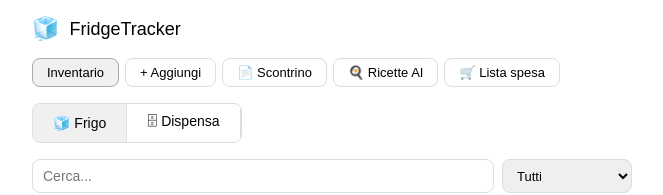
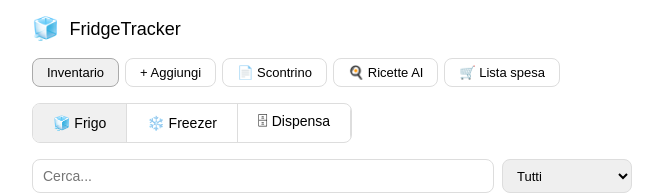
Before and after one commit to tluca84-cloud/fridgetracker, a React (Create React App) app: page / in a window 1280 px wide. Shown: the top 195 px of the page, without its empty margins (308-971 px from the left). Built offline with nearby package versions, Linux system fonts and the light colour scheme.

Commit message:
aggiunta sezione freezer

```diff
--- a/src/App.js
+++ b/src/App.js
@@ -4,6 +4,7 @@ const STORAGE_KEY = "fridgetracker_v1";
 
 const CATEGORIES = {
   frigo: ["Latticini","Carne & Pesce","Verdure","Frutta","Avanzi","Bevande","Altro"],
+  freezer: ["Carne & Pesce","Verdure","Pane & Pasta","Gelati","Piatti Pronti","Altro"],
   dispensa: ["Pasta & Riso","Conserve","Snack","Oli & Condimenti","Spezie","Bevande","Altro"]
 };
 
@@ -12,7 +13,7 @@ const CATEGORY_ICONS = {
   "Pasta & Riso":"🍝","Conserve":"🥫","Snack":"🍿","Oli & Condimenti":"🫙","Spezie":"🧂"
 };
 
-const defaultData = { frigo: [], dispensa: [] };
+const defaultData = { frigo: [], freezer: [], dispensa: [] };
 
 function loadData() {
   try {
@@ -335,11 +336,11 @@ export default function App() {
       {view === "inventory" && (
         <div>
           <div style={s.tabRow}>
-            {["frigo","dispensa"].map(t => (
-              <button key={t} style={s.tabBtn(tab===t)} onClick={() => { setTab(t); setFilterCat("Tutti"); }}>
-                {t === "frigo" ? "🧊 Frigo" : "🗄 Dispensa"}
-              </button>
-            ))}
+            {["frigo","freezer","dispensa"].map(t => (
+            <button key={t} style={s.tabBtn(tab===t)} onClick={() => { setTab(t); setFilterCat("Tutti"); }}>
+            {t === "frigo" ? "🧊 Frigo" : t === "freezer" ? "❄️ Freezer" : "🗄 Dispensa"}
+           </button>
+          ))}
           </div>
           <div style={{ display:"flex", gap:8, marginBottom:"1rem", flexWrap:"wrap" }}>
             <input value={search} onChange={e => setSearch(e.target.value)} placeholder="Cerca..." style={{ ...s.input, flex:1, minWidth:140 }} />
@@ -384,6 +385,7 @@ export default function App() {
               <label style={{ fontSize:13, color:"#666", display:"block", marginBottom:4 }}>Posizione</label>
               <select value={form.location} onChange={e => setForm(f => ({ ...f, location:e.target.value, category:CATEGORIES[e.target.value][0] }))} style={s.input}>
                 <option value="frigo">🧊 Frigo</option>
+                <option value="freezer">❄️ Freezer</option>
                 <option value="dispensa">🗄 Dispensa</option>
               </select>
             </div>
```
